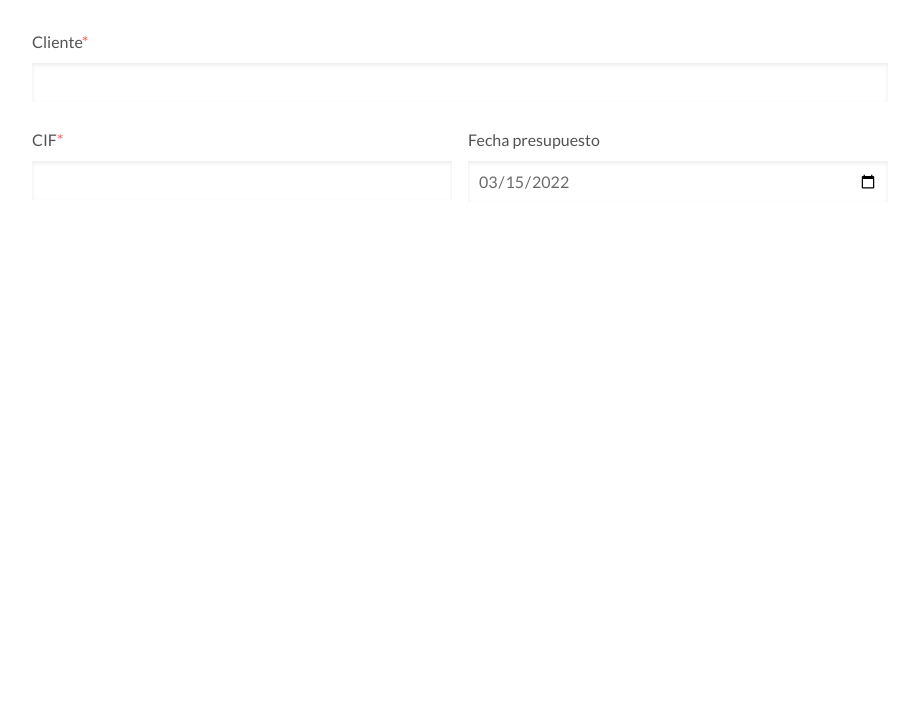
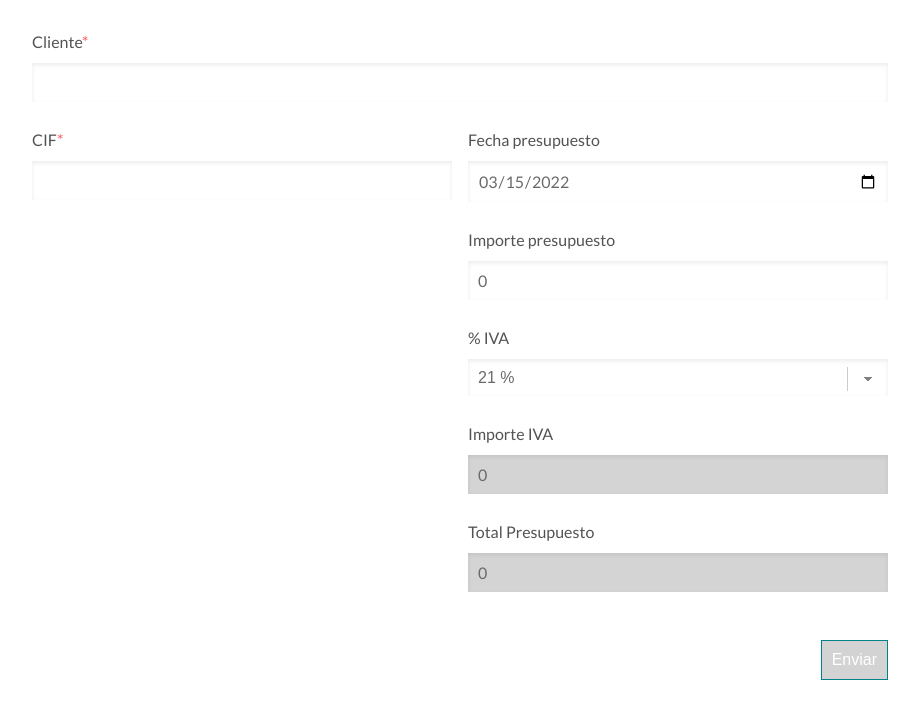
Before and after one commit to ajcaro/actividadesReactCore, a React (Create React App) app: page / in a window 1280 px wide. Shown: the top 718 px of the page, without its empty margins (180-1099 px from the left). Built offline with nearby package versions, Linux system fonts and the light colour scheme.

Commit message:
formulario, validaciones, calculos y submit

```diff
--- a/src/pages/CreateBudget.jsx
+++ b/src/pages/CreateBudget.jsx
@@ -1,16 +1,25 @@
-import React, { useState } from 'react';
+import React, { useEffect, useState } from 'react';
 
 const CreateBudget = () => {
 	const [values, setValues] = useState({
 		customer: '',
 		cif: '',
 		date: new Date().toISOString().substring(0, 10),
+		amount: 0,
+		tax: 0.21,
 	});
 
 	const [validFields, setValidFields] = useState({
 		customer: { valid: false, message: '*' },
 		cif: { valid: false, message: '*' },
 	});
+
+	const [calculateFields, setCalculateFields] = useState({
+		taxAmount: 0,
+		totalBudget: 0,
+	});
+
+	const [isValidForm, setIsValidForm] = useState(false);
 
 	const validateInput = (name, value) => {
 		switch (name) {
@@ -72,9 +81,28 @@ const CreateBudget = () => {
 		});
 	};
 
+	useEffect(() => {
+		const taxAmount = values.amount * values.tax;
+		const totalBudget = Number(values.amount) + Number(taxAmount);
+		setCalculateFields({ taxAmount, totalBudget });
+	}, [values.amount, values.tax]);
+
+	useEffect(() => {
+		if (validFields.customer.valid && validFields.cif.valid) {
+			setIsValidForm(true);
+		} else {
+			setIsValidForm(false);
+		}
+	}, [validFields]);
+
+	const handleOnSubmit = e => {
+		e.preventDefault();
+		console.log(values);
+	};
+
 	return (
 		<div className='container'>
-			<form>
+			<form onSubmit={handleOnSubmit}>
 				<div className='row'>
 					<div className='col-100'>
 						<label>
@@ -114,6 +142,56 @@ const CreateBudget = () => {
 						/>
 					</div>
 				</div>
+
+				<div className='row'>
+					<div className='col-50'></div>
+					<div className='col-50'>
+						<label>Importe presupuesto</label>
+						<input
+							type='number'
+							name='amount'
+							value={values.amount}
+							onChange={handleOnChange}
+						/>
+					</div>
+				</div>
+				<div className='row'>
+					<div className='col-50'></div>
+					<div className='col-50'>
+						<label>% IVA</label>
+						<select name='tax' value={values.tax} onChange={handleOnChange}>
+							<option value={0}>0 %</option>
+							<option value={0.4}>4 %</option>
+							<option value={0.1}>10 %</option>
+							<option value={0.21}>21 %</option>
+						</select>
+					</div>
+				</div>
+
+				<div className='row'>
+					<div className='col-50'></div>
+					<div className='col-50'>
+						<label>Importe IVA</label>
+						<input type='number' value={calculateFields.taxAmount} readOnly />
+					</div>
+				</div>
+
+				<div className='row'>
+					<div className='col-50'></div>
+					<div className='col-50'>
+						<label>Total Presupuesto</label>
+						<input
+							type='number'
+							value={calculateFields.totalBudget}
+							readOnly
+						/>
+					</div>
+				</div>
+				<div className='row end'>
+					<button disabled={!isValidForm} type='submit'>
+						Enviar
+					</button>
+				</div>
 			</form>
 		</div>
 	);
```
